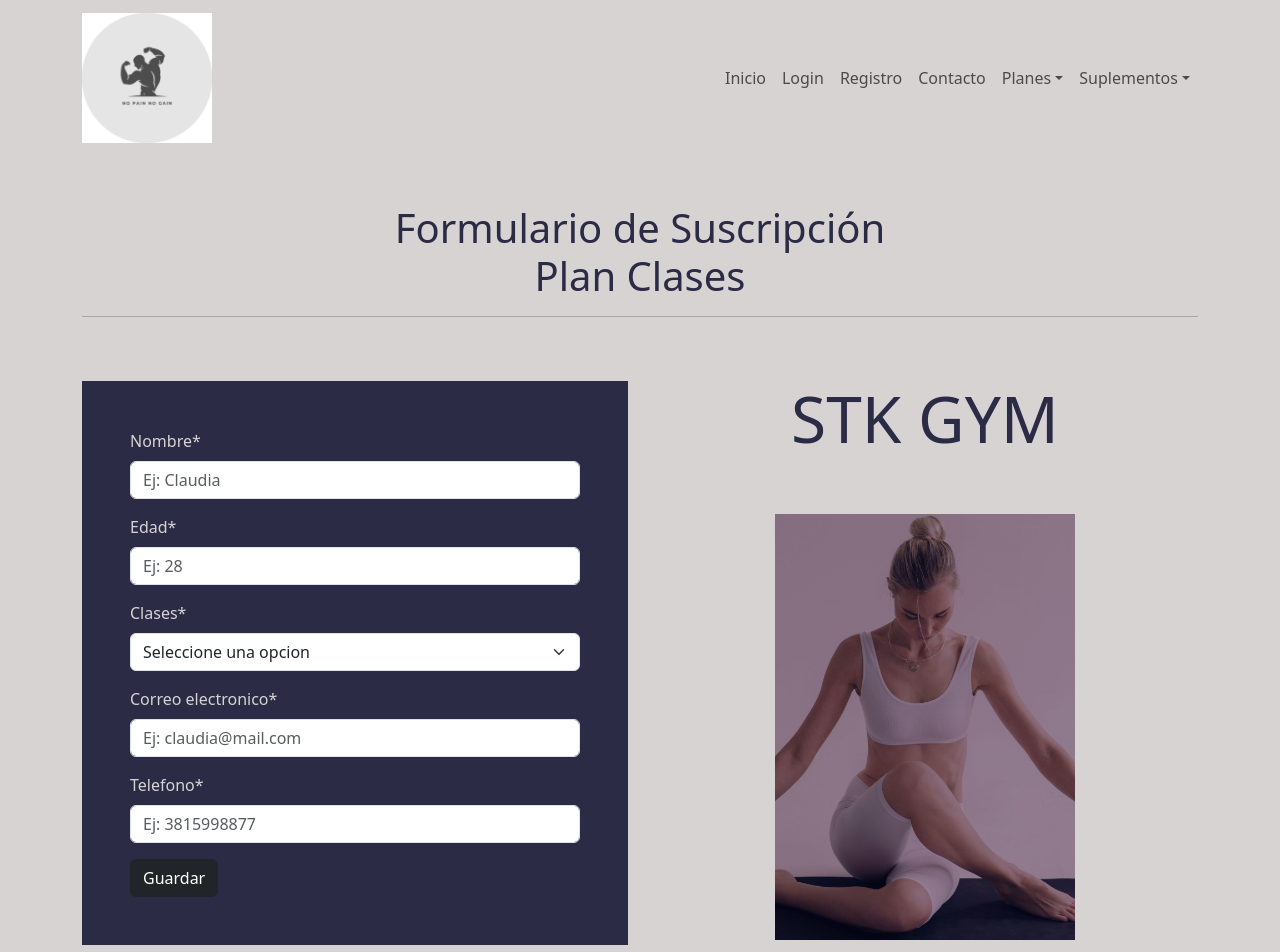
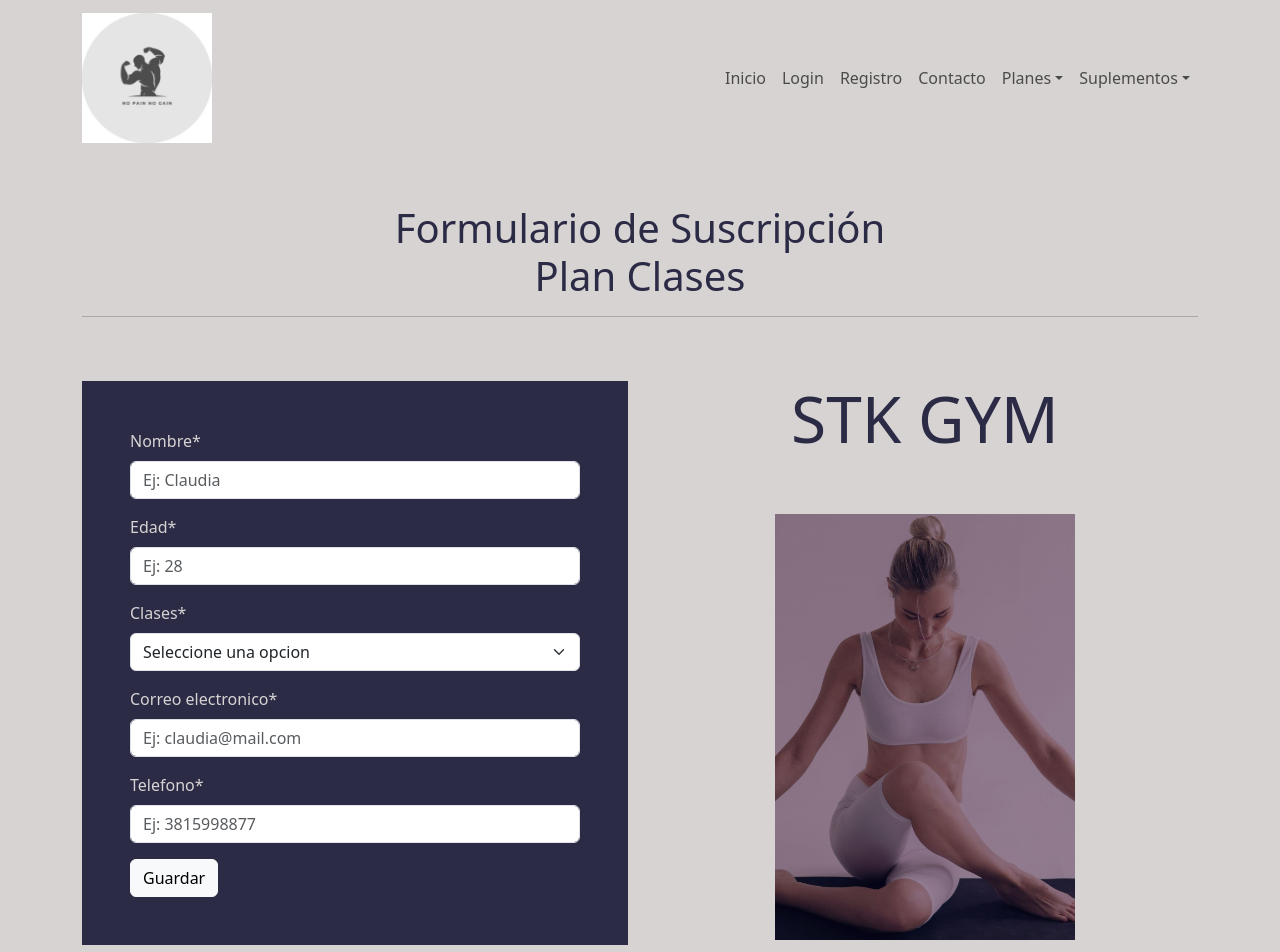
Before and after one commit to cristiandcode/Gimnasio, a React (Vite) app: page /Clases in a window 1280 px wide. Shown: the top 952 px of the page. Built offline with nearby package versions, Linux system fonts and the light colour scheme.

Commit message:
se cambio el color de los botones de los formularios a light

```diff
--- a/src/components/pages/paginasPlanes/Musculacion.jsx
+++ b/src/components/pages/paginasPlanes/Musculacion.jsx
@@ -216,7 +216,7 @@ const Musculacion = () => {
                 {errors.telefono?.message}
               </Form.Text>
             </Form.Group>
-            <Button type="submit" variant="dark">
+            <Button type="submit" variant="light">
               Guardar
             </Button>
           </Form>
--- a/src/components/pages/paginasPlanes/PlanClases.jsx
+++ b/src/components/pages/paginasPlanes/PlanClases.jsx
@@ -149,7 +149,7 @@ const PlanClases = () => {
                 {errors.telefono?.message}
               </Form.Text>
             </Form.Group>
-            <Button type="submit" variant="dark">
+            <Button type="submit" variant="light">
               Guardar
             </Button>
           </Form>
```
